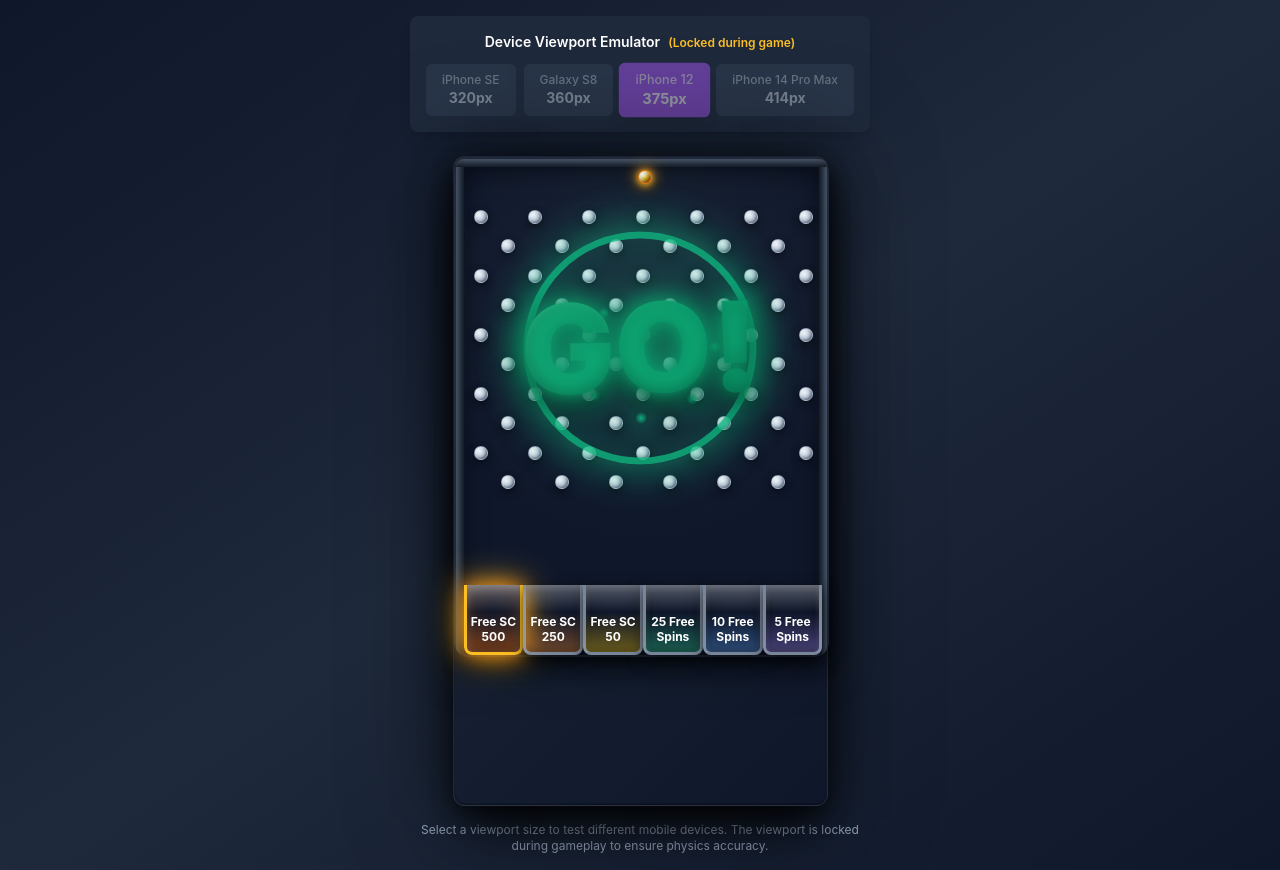
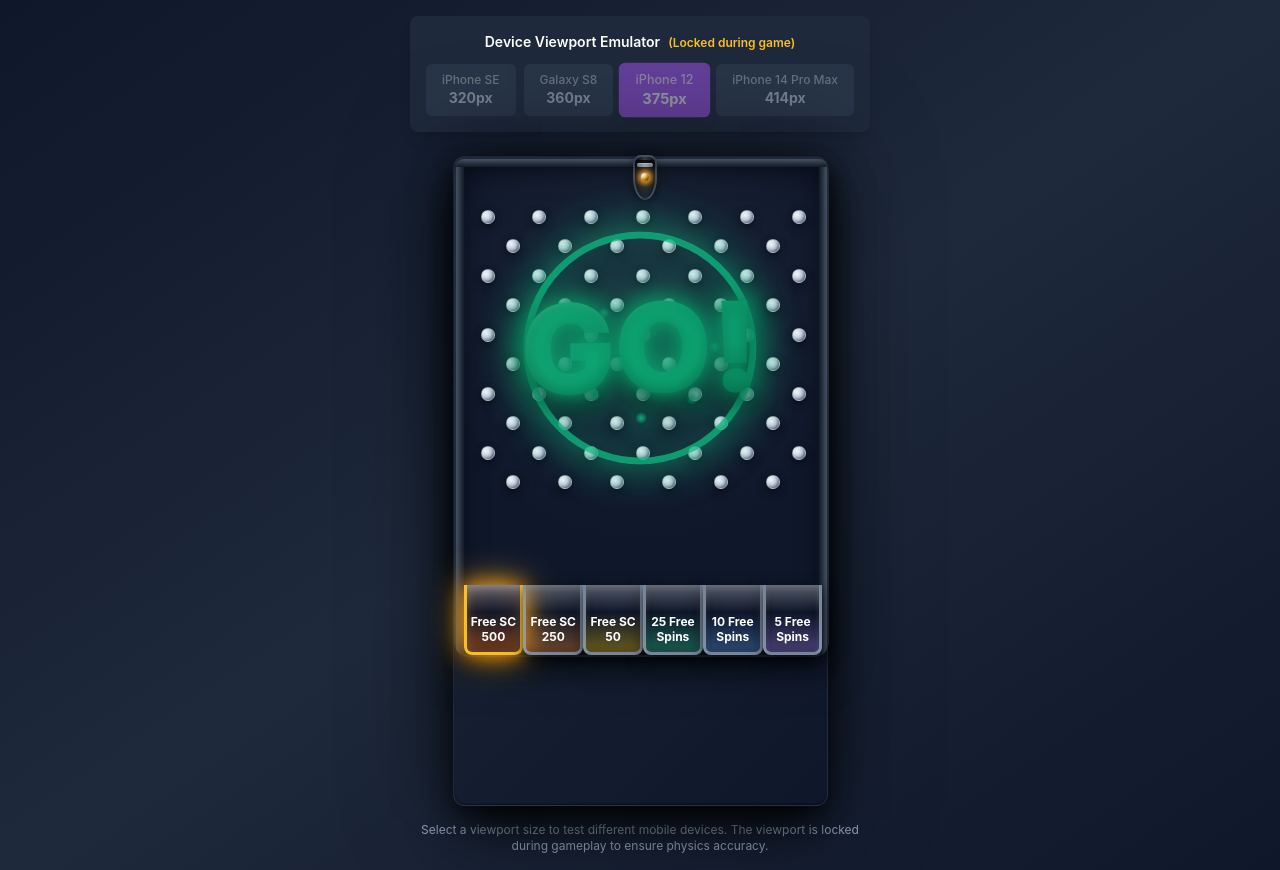
Before and after one commit to michael-h-patrianna/plinko, a React (Vite) app: page / in a window 1280 px wide. Both pictures are taken after a click on the button "Drop Ball". Built offline with nearby package versions, Linux system fonts and the light colour scheme.

Commit message:
better animation

```diff
--- a/src/components/Ball.tsx
+++ b/src/components/Ball.tsx
@@ -67,6 +67,17 @@ export function Ball({ position, state, currentFrame, trajectoryPoint }: BallPro
     return 12;
   }, [trajectoryPoint]);
 
+  // Track if we just launched (for launch animation)
+  const [isLaunching, setIsLaunching] = useState(false);
+
+  useEffect(() => {
+    if (state === 'dropping' && currentFrame === 0) {
+      setIsLaunching(true);
+      const timer = setTimeout(() => setIsLaunching(false), 300);
+      return () => clearTimeout(timer);
+    }
+  }, [state, currentFrame]);
+
   // Update trail as ball moves
   useEffect(() => {
     if (position && (state === 'dropping' || state === 'landed')) {
@@ -75,12 +86,13 @@ export function Ball({ position, state, currentFrame, trajectoryPoint }: BallPro
         // Keep dynamic trail length based on speed
         return newTrail.slice(0, trailLength);
       });
-    } else if (state === 'idle' || state === 'ready') {
+    } else if (state === 'idle' || state === 'ready' || state === 'countdown') {
       setTrail([]);
     }
   }, [position?.x, position?.y, state, currentFrame, trailLength]);
 
-  if (!position || state === 'idle' || state === 'ready') return null;
+  // Hide ball during countdown - it's shown in the launcher
+  if (!position || state === 'idle' || state === 'ready' || state === 'countdown') return null;
 
   return (
     <>
@@ -110,12 +122,12 @@ export function Ball({ position, state, currentFrame, trajectoryPoint }: BallPro
           width: '36px',
           height: '36px',
           background: 'radial-gradient(circle, rgba(251,191,36,0.3) 0%, rgba(251,146,60,0.15) 30%, transparent 60%)',
-          transform: `translate(${position.x - 18}px, ${position.y - 18}px) scaleX(${scaleX}) scaleY(${scaleY})`,
+          transform: `translate(${position.x - 18}px, ${position.y - 18}px) scaleX(${scaleX}) scaleY(${scaleY}) scale(${isLaunching ? 0.7 : 1})`,
           filter: 'blur(6px)',
           willChange: 'transform',
           zIndex: 19,
           borderRadius: '50%',
-          transition: 'transform 100ms ease-out'
+          transition: isLaunching ? 'transform 200ms cubic-bezier(0.34, 1.56, 0.64, 1)' : 'transform 100ms ease-out'
         }}
       />
 
@@ -126,12 +138,12 @@ export function Ball({ position, state, currentFrame, trajectoryPoint }: BallPro
           width: '24px',
           height: '24px',
           background: 'radial-gradient(circle, rgba(251,191,36,0.5) 0%, rgba(251,146,60,0.3) 40%, transparent 70%)',
-          transform: `translate(${position.x - 12}px, ${position.y - 12}px) scaleX(${scaleX}) scaleY(${scaleY})`,
+          transform: `translate(${position.x - 12}px, ${position.y - 12}px) scaleX(${scaleX}) scaleY(${scaleY}) scale(${isLaunching ? 0.7 : 1})`,
           filter: 'blur(3px)',
           willChange: 'transform',
           zIndex: 20,
           borderRadius: '50%',
-          transition: 'transform 100ms ease-out'
+          transition: isLaunching ? 'transform 200ms cubic-bezier(0.34, 1.56, 0.64, 1)' : 'transform 100ms ease-out'
         }}
       />
 
@@ -162,13 +174,13 @@ export function Ball({ position, state, currentFrame, trajectoryPoint }: BallPro
             inset -1px -1px 2px rgba(180,83,9,0.8)
           `,
           border: '1px solid rgba(217,119,6,0.9)',
-          transform: `translate(${position.x - 7}px, ${position.y - 7}px) rotate(${position.rotation}deg) scaleX(${scaleX}) scaleY(${scaleY})`,
+          transform: `translate(${position.x - 7}px, ${position.y - 7}px) rotate(${position.rotation}deg) scaleX(${scaleX}) scaleY(${scaleY}) scale(${isLaunching ? 0.7 : 1})`,
           willChange: 'transform',
           zIndex: 21,
           position: 'relative',
           overflow: 'hidden',
           borderRadius: '50%',
-          transition: 'transform 100ms ease-out'
+          transition: isLaunching ? 'transform 200ms cubic-bezier(0.34, 1.56, 0.64, 1)' : 'transform 100ms ease-out'
         }}
         data-state={state}
         data-frame={currentFrame}
--- /dev/null
+++ b/src/components/BallLauncher.tsx
@@ -0,0 +1,177 @@
+/**
+ * Ball launcher chamber - shows the mechanism that releases the ball
+ * Adds physical realism to the ball drop
+ */
+
+import { motion } from 'framer-motion';
+
+interface BallLauncherProps {
+  x: number;
+  y: number;
+  isLaunching: boolean;
+}
+
+export function BallLauncher({ x, y, isLaunching }: BallLauncherProps) {
+  const BALL_RADIUS = 7; // Match actual ball size (14px diameter)
+  const CHAMBER_WIDTH = 24; // Adjusted to fit smaller ball
+  const CHAMBER_HEIGHT = 45;
+
+  return (
+    <div
+      className="absolute pointer-events-none"
+      style={{
+        left: `${x}px`,
+        top: `${y}px`,
+        transform: 'translate(-50%, -50%)',
+      }}
+    >
+      {/* Launch chamber/hole */}
+      <motion.div
+        className="absolute"
+        style={{
+          width: `${CHAMBER_WIDTH}px`,
+          height: `${CHAMBER_HEIGHT}px`,
+          left: `${-CHAMBER_WIDTH / 2}px`,
+          top: `${-CHAMBER_HEIGHT / 2}px`,
+          background: `
+            linear-gradient(180deg,
+              rgba(15,23,42,1) 0%,
+              rgba(30,41,59,0.95) 30%,
+              rgba(51,65,85,0.9) 60%,
+              rgba(71,85,105,0.8) 100%
+            )
+          `,
+          borderRadius: '8px 8px 50% 50%',
+          border: '2px solid rgba(71,85,105,0.6)',
+          boxShadow: `
+            inset 0 4px 12px rgba(0,0,0,0.8),
+            inset 0 -2px 6px rgba(255,255,255,0.1),
+            0 2px 8px rgba(0,0,0,0.5)
+          `,
+        }}
+        initial={{ scaleY: 1, opacity: 1 }}
+        animate={{
+          scaleY: isLaunching ? 0.7 : 1,
+          opacity: isLaunching ? 0 : 1,
+        }}
+        transition={{
+          scaleY: { duration: 0.3, ease: [0.34, 1.56, 0.64, 1] },
+          opacity: { duration: 0.2, delay: 0.3 },
+        }}
+      >
+        {/* Inner shadow/depth */}
+        <div
+          className="absolute inset-0"
+          style={{
+            background: 'radial-gradient(ellipse at 50% 30%, transparent 0%, rgba(0,0,0,0.4) 60%, rgba(0,0,0,0.6) 100%)',
+            borderRadius: '8px 8px 50% 50%',
+          }}
+        />
+
+        {/* Top edge highlight */}
+        <div
+          className="absolute top-0 left-0 right-0"
+          style={{
+            height: '3px',
+            background: 'linear-gradient(90deg, transparent 0%, rgba(255,255,255,0.2) 50%, transparent 100%)',
+            borderRadius: '8px 8px 0 0',
+          }}
+        />
+      </motion.div>
+
+      {/* Ball inside chamber - visible during countdown */}
+      {!isLaunching && (
+        <motion.div
+          className="absolute rounded-full"
+          style={{
+            width: `${BALL_RADIUS * 2}px`,
+            height: `${BALL_RADIUS * 2}px`,
+            left: `${-BALL_RADIUS}px`,
+            top: `${-BALL_RADIUS + 8}px`,
+            background: `
+              radial-gradient(circle at 28% 25%,
+                #fffbeb 0%,
+                #fef3c7 15%,
+                #fde047 30%,
+                #facc15 45%,
+                #f59e0b 65%,
+                #d97706 80%,
+                #b45309 95%
+              )
+            `,
+            boxShadow: `
+              0 4px 12px rgba(251,191,36,0.6),
+              0 0 15px rgba(251,191,36,0.5),
+              0 2px 6px rgba(0,0,0,0.4),
+              inset -2px -2px 4px rgba(0,0,0,0.4),
+              inset 2px 2px 3px rgba(255,255,255,0.9),
+              inset -1px -1px 2px rgba(180,83,9,0.8)
+            `,
+            border: '1px solid rgba(217,119,6,0.9)',
+          }}
+          initial={{ y: 0, scale: 1 }}
+          animate={{
+            y: [0, -2, 0],
+            scale: [1, 1.02, 1],
+          }}
+          transition={{
+            duration: 2,
+            repeat: Infinity,
+            ease: 'easeInOut',
+          }}
+        >
+          {/* Match the ball's glossy highlight */}
+          <div
+            style={{
+              position: 'absolute',
+              top: '15%',
+              left: '20%',
+              width: '45%',
+              height: '45%',
+              background: 'radial-gradient(circle, rgba(255,255,255,0.9) 0%, rgba(255,255,255,0.4) 40%, transparent 70%)',
+              borderRadius: '50%',
+              filter: 'blur(1px)'
+            }}
+          />
+        </motion.div>
+      )}
+
+      {/* Pusher mechanism - animates when launching */}
+      <motion.div
+        className="absolute"
+        style={{
+          width: `${CHAMBER_WIDTH - 8}px`,
+          height: '4px',
+          left: `${-(CHAMBER_WIDTH - 8) / 2}px`,
+          top: `${-CHAMBER_HEIGHT / 2 + 8}px`,
+          background: 'linear-gradient(90deg, #64748b 0%, #94a3b8 50%, #64748b 100%)',
+          borderRadius: '2px',
+          boxShadow: '0 2px 4px rgba(0,0,0,0.5), inset 0 1px 1px rgba(255,255,255,0.3)',
+        }}
+        initial={{ y: 0 }}
+        animate={{
+          y: isLaunching ? 20 : 0,
+        }}
+        transition={{
+          duration: 0.2,
+          ease: [0.34, 1.56, 0.64, 1],
+        }}
+      />
+
+      {/* Spring coil visual */}
+      {!isLaunching && (
+        <motion.div
+          className="absolute"
+          style={{
+            width: '2px',
+            height: '20px',
+            left: '-1px',
+            top: `${-CHAMBER_HEIGHT / 2 + 12}px`,
+            background: 'repeating-linear-gradient(0deg, #475569 0px, #475569 2px, transparent 2px, transparent 4px)',
+            opacity: 0.5,
+          }}
+        />
+      )}
+    </div>
+  );
+}
--- a/src/components/PlinkoBoard/PlinkoBoard.tsx
+++ b/src/components/PlinkoBoard/PlinkoBoard.tsx
@@ -10,6 +10,7 @@ import { Peg } from './Peg';
 import { Slot } from './Slot';
 import { BorderWall } from './BorderWall';
 import { Ball } from '../Ball';
+import { BallLauncher } from '../BallLauncher';
 import { SlotAnticipation } from '../WinAnimations/SlotAnticipation';
 import { SlotWinReveal } from '../WinAnimations/SlotWinReveal';
 
@@ -70,26 +71,42 @@ export function PlinkoBoard({
   // Generate peg layout - staggered pattern like real Plinko
   const pegs = useMemo(() => {
     const pegList: { row: number; col: number; x: number; y: number }[] = [];
-    // Account for border walls and peg padding to prevent overlap
+    // Account for border walls and peg padding to prevent ball getting stuck
     const PEG_RADIUS = 7;
-    const pegPadding = PEG_RADIUS + 10; // Peg radius + 10px safety margin (increased from 2px)
-    const playableWidth = boardWidth - (BORDER_WIDTH * 2) - (pegPadding * 2);
+    const BALL_RADIUS = 7;
+    // Need: peg radius + ball radius + clearance to prevent ball getting stuck between peg and wall
+    const minClearance = PEG_RADIUS + BALL_RADIUS + 10; // 7 + 7 + 10 = 24px minimum clearance
     const playableHeight = boardHeight * 0.65;
 
     const verticalSpacing = playableHeight / (pegRows + 1);
-    const horizontalSpacing = playableWidth / slotCount;
+
+    // The leftmost and rightmost pegs should be minClearance away from the walls
+    const leftEdge = BORDER_WIDTH + minClearance;
+    const rightEdge = boardWidth - BORDER_WIDTH - minClearance;
+    const pegSpanWidth = rightEdge - leftEdge;
+
+    // Non-offset rows have slotCount + 1 pegs
+    // These pegs should be evenly distributed from leftEdge to rightEdge
+    // So spacing = pegSpanWidth / slotCount (which creates slotCount gaps between slotCount + 1 pegs)
+    const horizontalSpacing = pegSpanWidth / slotCount;
 
     for (let row = 0; row < pegRows; row++) {
       const y = verticalSpacing * (row + 1) + BORDER_WIDTH + 20; // Account for top border
 
       // Offset every other row for staggered pattern
       const isOffsetRow = row % 2 === 1;
-      const offset = isOffsetRow ? horizontalSpacing / 2 : 0;
       const pegsInRow = isOffsetRow ? slotCount : slotCount + 1;
 
       for (let col = 0; col < pegsInRow; col++) {
-        const x = BORDER_WIDTH + pegPadding + horizontalSpacing * col + offset;
-        pegList.push({ row, col, x, y });
+        if (isOffsetRow) {
+          // Offset rows: center pegs between the non-offset pegs
+          const x = leftEdge + horizontalSpacing * (col + 0.5);
+          pegList.push({ row, col, x, y });
+        } else {
+          // Non-offset rows: first peg at leftEdge, last peg at rightEdge
+          const x = leftEdge + horizontalSpacing * col;
+          pegList.push({ row, col, x, y });
+        }
       }
     }
 
@@ -215,6 +232,24 @@ export function PlinkoBoard({
         );
       })}
 
+      {/* Ball launcher - visible during countdown */}
+      {ballState === 'countdown' && ballPosition && (
+        <BallLauncher
+          x={ballPosition.x}
+          y={ballPosition.y}
+          isLaunching={false}
+        />
+      )}
+
+      {/* Ball launcher launching animation - brief moment when dropping starts */}
+      {ballState === 'dropping' && currentTrajectoryPoint?.frame === 0 && ballPosition && (
+        <BallLauncher
+          x={ballPosition.x}
+          y={ballPosition.y}
+          isLaunching={true}
+        />
+      )}
+
       {/* Ball - positioned within board coordinate system */}
       <Ball
         position={ballPosition}
```
